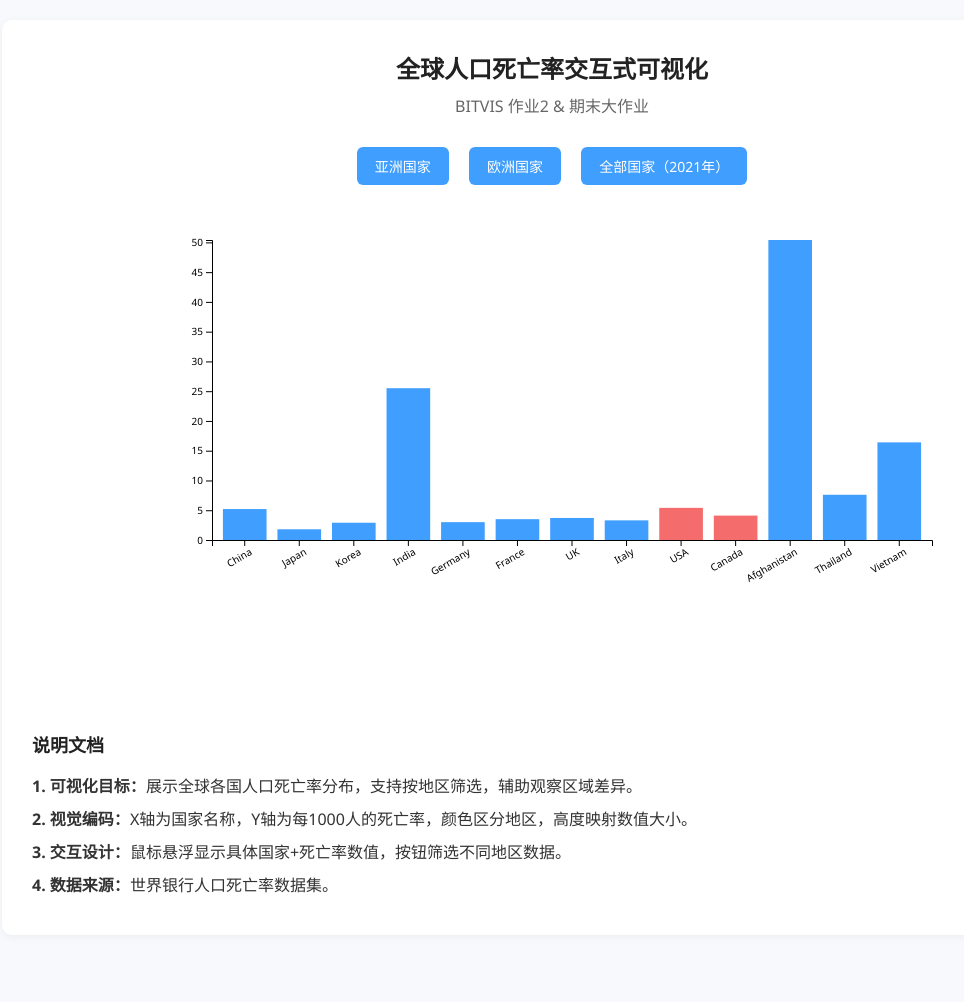
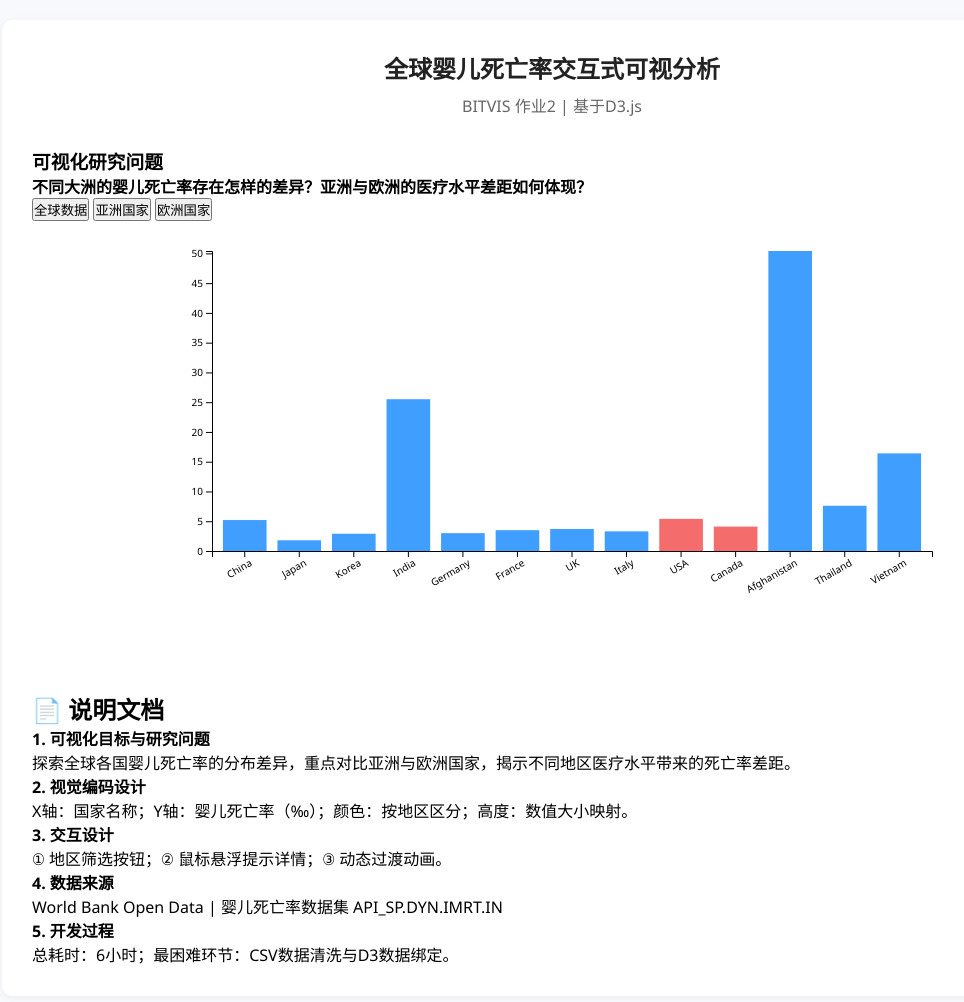
Before and after one commit to XIANAIGUAN/bitvis, a plain HTML site: page index.html in a window 1280 px wide. Shown: the whole page, without its empty margins (88-1052 px from the left). Before the commit the page ends 955 px from the top, so only its background shows below. Drawn offline with nearby package versions, Linux system fonts and the light colour scheme.

Commit message:
Update index.html

```diff
--- a/index.html
+++ b/index.html
@@ -1,31 +1,42 @@
 <!DOCTYPE html>
 <html lang="zh-CN">
 <head>
-  <meta charset="UTF-8" />
-  <meta name="viewport" content="width=device-width, initial-scale=1.0"/>
-  <title>BITVIS 人口死亡率可视化</title>
-  <link rel="stylesheet" href="style.css" />
+  <meta charset="UTF-8">
+  <meta name="viewport" content="width=device-width, initial-scale=1.0">
+  <title>BITVIS 婴儿死亡率可视化</title>
+  <link rel="stylesheet" href="style.css">
   <script src="https://d3js.org/d3.v7.min.js"></script>
 </head>
 <body>
   <div class="container">
-    <h1>全球人口死亡率交互式可视化</h1>
-    <p class="subtitle">BITVIS 作业2 & 期末大作业</p>
+    <h1>全球婴儿死亡率交互式可视分析</h1>
+    <p class="subtitle">BITVIS 作业2 | 基于D3.js</p>
 
-    <div class="control-panel">
+    <div class="question-box">
+      <h3>可视化研究问题</h3>
+      <p><strong>不同大洲的婴儿死亡率存在怎样的差异？亚洲与欧洲的医疗水平差距如何体现？</strong></p>
+    </div>
+
+    <div class="controls">
+      <button id="show-all">全球数据</button>
       <button id="show-asia">亚洲国家</button>
       <button id="show-europe">欧洲国家</button>
-      <button id="show-all">全部国家（2021年）</button>
     </div>
 
     <div id="visualization"></div>
 
-    <div class="document">
-      <h2>说明文档</h2>
-      <p><strong>1. 可视化目标：</strong>展示全球各国人口死亡率分布，支持按地区筛选，辅助观察区域差异。</p>
-      <p><strong>2. 视觉编码：</strong>X轴为国家名称，Y轴为每1000人的死亡率，颜色区分地区，高度映射数值大小。</p>
-      <p><strong>3. 交互设计：</strong>鼠标悬浮显示具体国家+死亡率数值，按钮筛选不同地区数据。</p>
-      <p><strong>4. 数据来源：</strong>世界银行人口死亡率数据集。</p>
+    <div class="doc-box">
+      <h2>📄 说明文档</h2>
+      <p><strong>1. 可视化目标与研究问题</strong><br>
+         探索全球各国婴儿死亡率的分布差异，重点对比亚洲与欧洲国家，揭示不同地区医疗水平带来的死亡率差距。</p>
+      <p><strong>2. 视觉编码设计</strong><br>
+         X轴：国家名称；Y轴：婴儿死亡率（‰）；颜色：按地区区分；高度：数值大小映射。</p>
+      <p><strong>3. 交互设计</strong><br>
+         ① 地区筛选按钮；② 鼠标悬浮提示详情；③ 动态过渡动画。</p>
+      <p><strong>4. 数据来源</strong><br>
+         World Bank Open Data | 婴儿死亡率数据集 API_SP.DYN.IMRT.IN</p>
+      <p><strong>5. 开发过程</strong><br>
+         总耗时：6小时；最困难环节：CSV数据清洗与D3数据绑定。</p>
     </div>
   </div>
 
```
